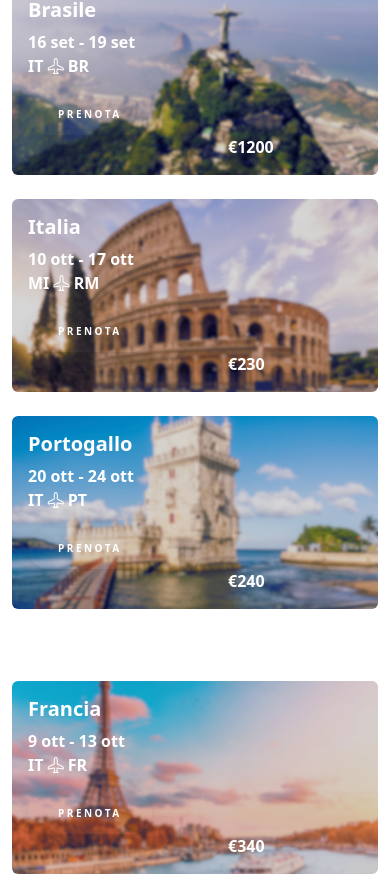
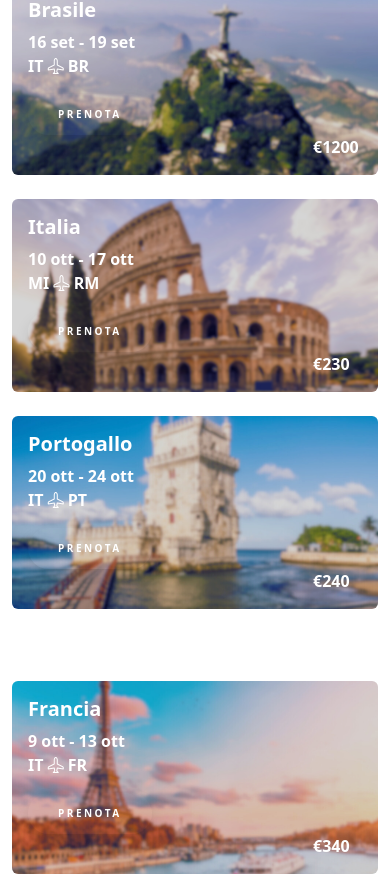
Before and after one commit to Gust4voo/CapstoneFinale-Front-end, an Angular app: page / in a window 390 px wide. Shown: the part 1652-2528 px from the top of the page. Built offline with nearby package versions, Linux system fonts and the light colour scheme; no server answers.

Commit message:
aggiornamento

```diff
--- a/src/app/home/home.component.scss
+++ b/src/app/home/home.component.scss
@@ -59,6 +59,10 @@
 
     .carousel-item {
         height: 10rem;
+    }
+
+    .prezzo strong{
+        margin-left: 85px;
     }
 }
 
@@ -165,7 +169,7 @@
 }
 
 .prezzo {
-    margin-left: 200px; /* Regola la larghezza dell'offset a tua scelta */
+    margin-left: 200px;
 }
 
 #Brasile {
```
